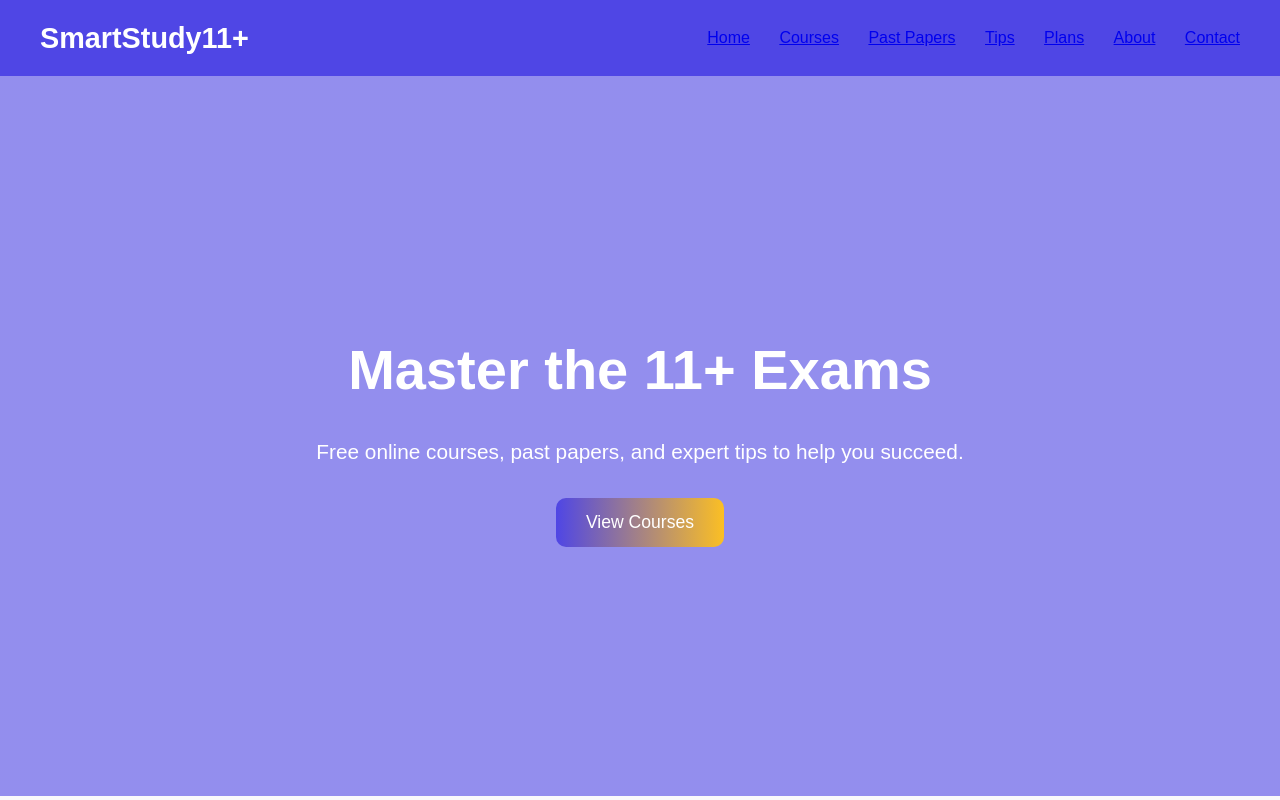
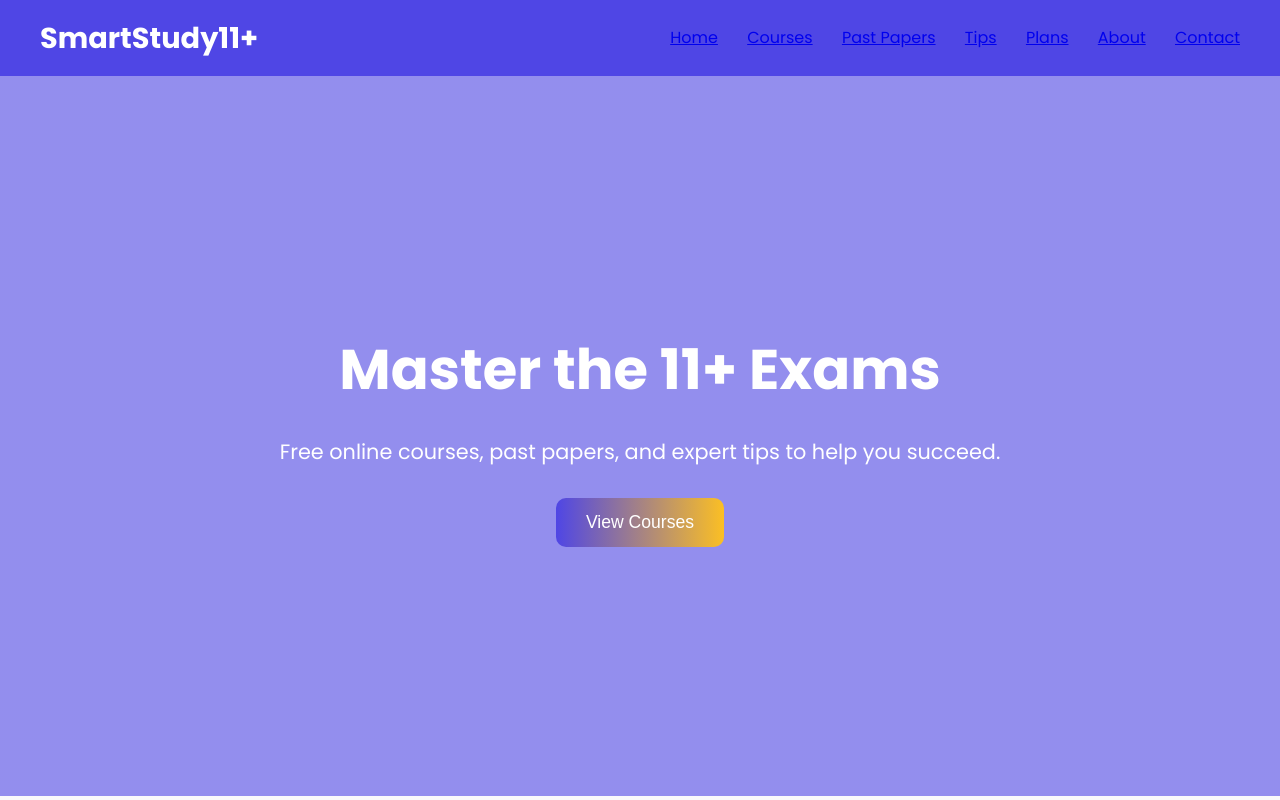
Before and after one commit to smartstudy11guide-code/smartstudy11plus-site, a plain HTML site: page index.html in a window 1280 px wide. Shown: the top 800 px of the page. Drawn offline with Linux system fonts and the light colour scheme.

Commit message:
Update index.html

```diff
--- a/index.html
+++ b/index.html
@@ -4,11 +4,16 @@
 <meta charset="UTF-8">
 <meta name="viewport" content="width=device-width, initial-scale=1.0">
 <title>SmartStudy11+ Guide</title>
+
+<!-- Google Fonts -->
+<link href="https://fonts.googleapis.com/css2?family=Poppins:wght@400;600;700&family=Roboto:wght@400;500&display=swap" rel="stylesheet">
+
+<!-- Stylesheet -->
 <link rel="stylesheet" href="style.css">
 </head>
 <body>
 
-<!-- Header -->
+<!-- Header / Navigation -->
 <header>
     <h2>SmartStudy11+</h2>
     <nav>
@@ -22,14 +27,14 @@
     </nav>
 </header>
 
-<!-- Hero -->
+<!-- Hero Section -->
 <section class="hero">
     <h1>Master the 11+ Exams</h1>
     <p>Free online courses, past papers, and expert tips to help you succeed.</p>
     <button onclick="location.href='courses.html'">View Courses</button>
 </section>
 
-<!-- Courses / Features -->
+<!-- Courses / Features Section -->
 <section>
     <h2>Our Courses</h2>
     <div class="card-container">
@@ -95,6 +100,7 @@
     <p>&copy; 2025 SmartStudy11+ Guide</p>
 </footer>
 
+<!-- JS -->
 <script src="script.js"></script>
 </body>
 </html>
```
